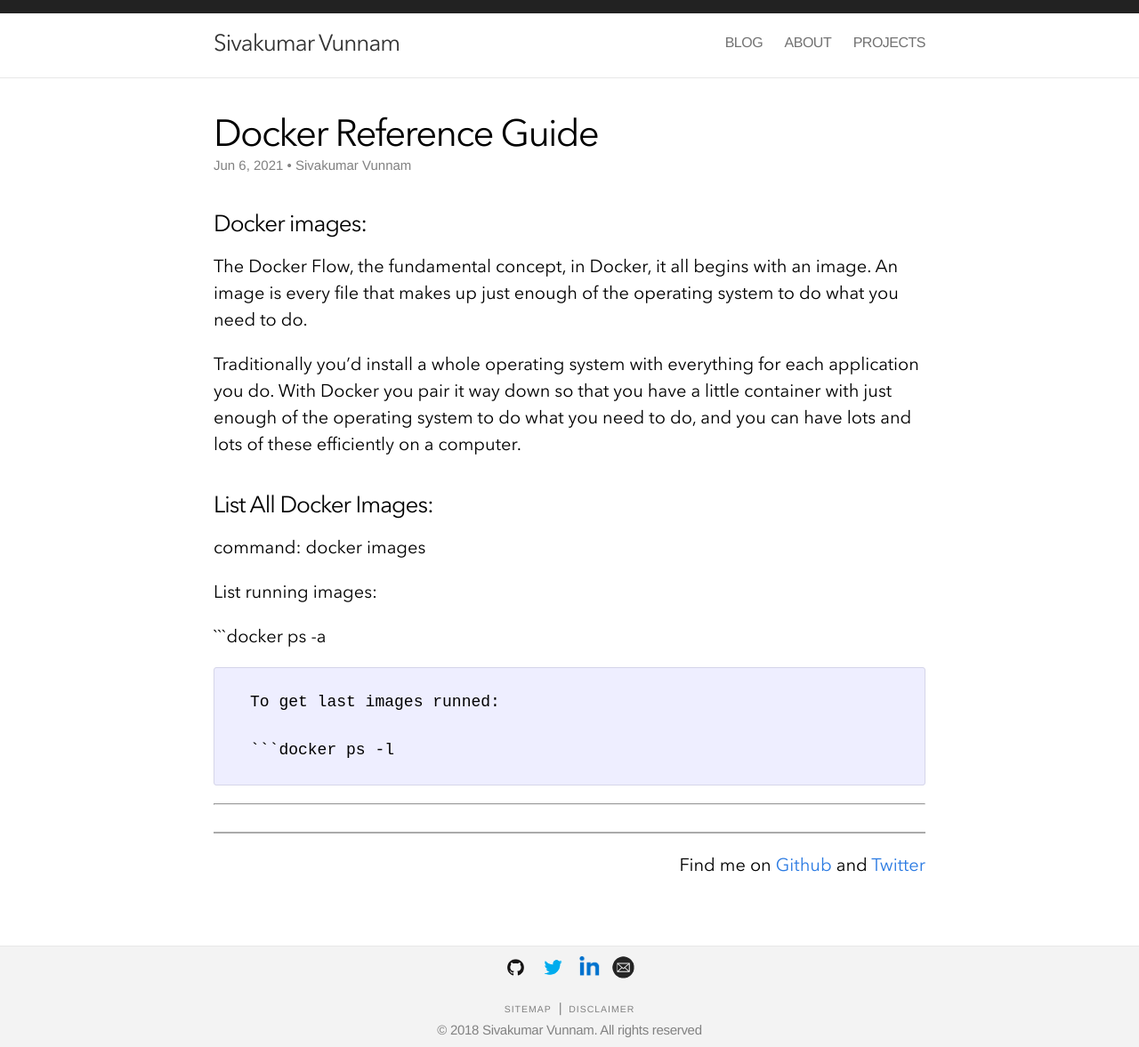
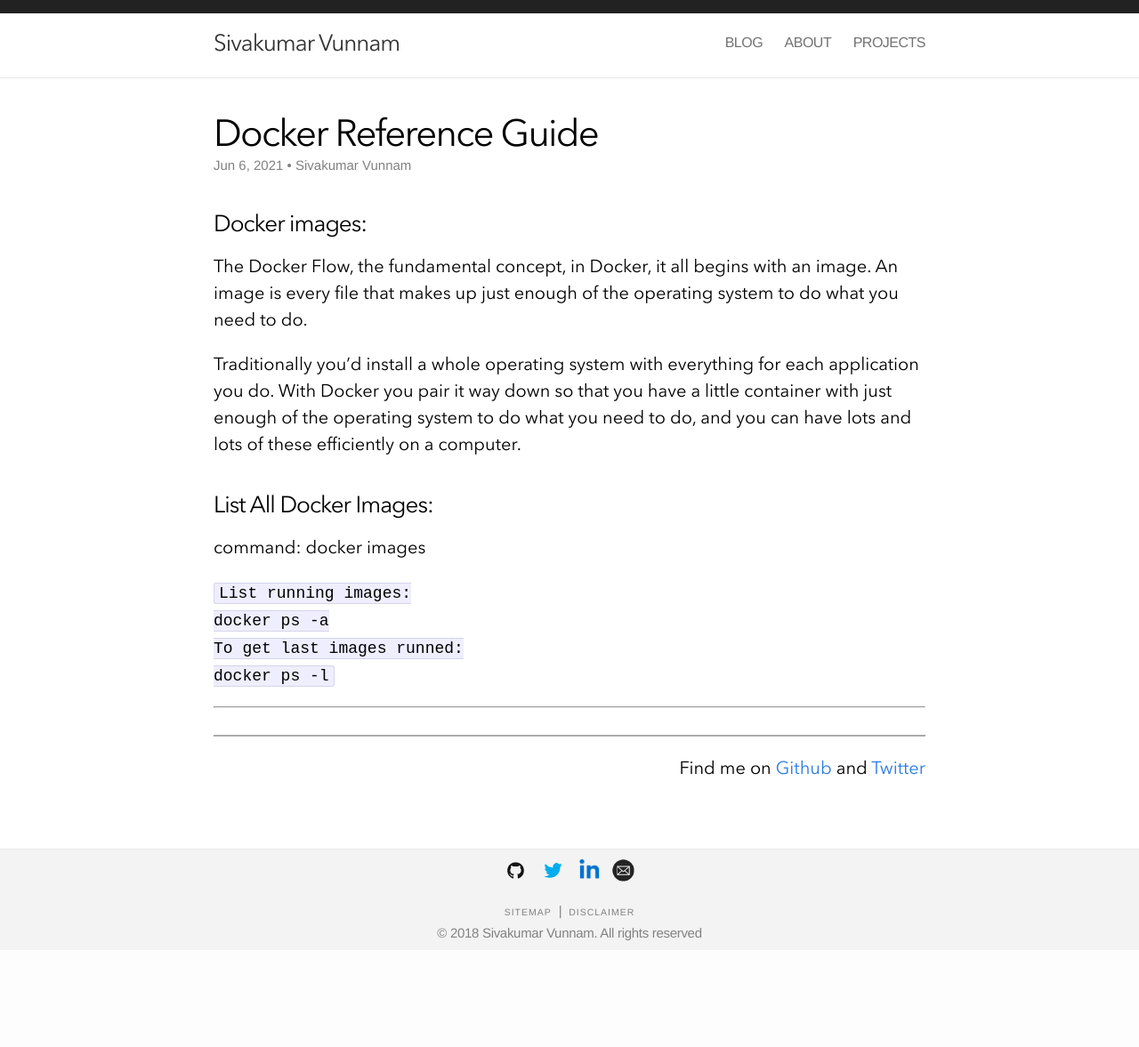
Before and after one commit to sivakumarvunnam/sivakumarvunnam.github.io, a Jekyll site: the page built from _posts/2021-06-06-Docker-reference.md, in a window 1280 px wide. Shown: the whole page at 89% size. Built offline with Jekyll 4.4.1, drawn with Linux system fonts in a browser that asks for light colours; nearby versions of some CDN libraries; comment, search, counter and statistics services are not loaded; after the commit the page ends 1068 px from its top, so only the background shows below that.

Commit message:
Adding syntaxing to post

````diff
--- a/_posts/2021-06-06-Docker-reference.md
+++ b/_posts/2021-06-06-Docker-reference.md
@@ -14,13 +14,12 @@ Traditionally you'd install a whole operating system with everything for each ap
 ### List All Docker Images:
 command: docker images
 
-List running images:
-
-```docker ps -a
-```
+```List running images:
+docker ps -a
 To get last images runned:
-
-```docker ps -l
+docker ps -l
 ```
 
+
+
 ---
````
